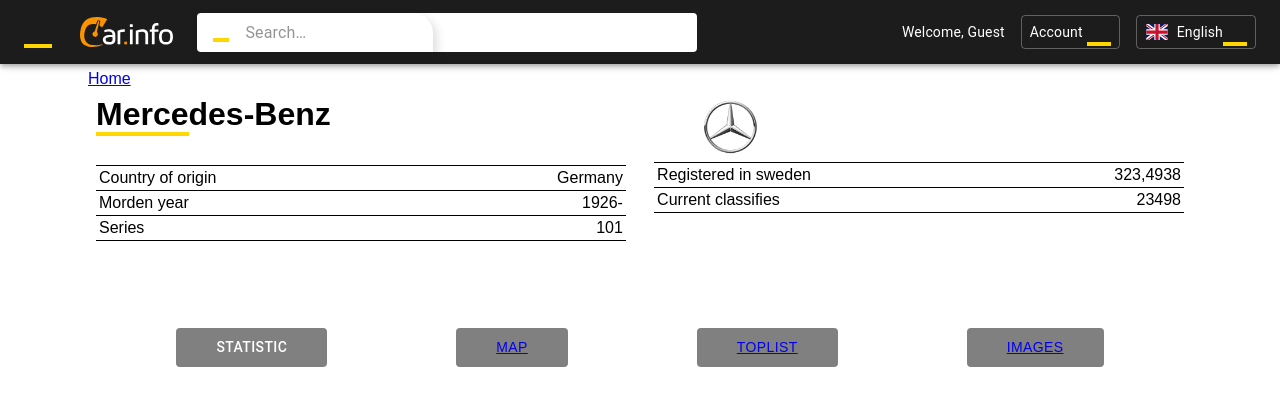
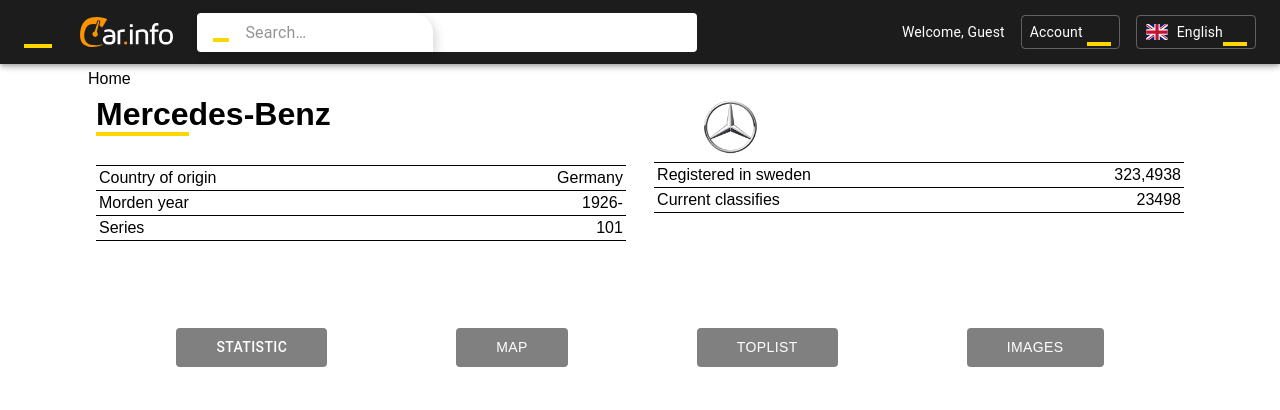
Before and after one commit to ocjdagreat1/car-brand-project, a React (Vite) app: page /brand/mercedes-benz in a window 1280 px wide. Shown: the top 410 px of the page. Built offline with nearby package versions, Linux system fonts and the light colour scheme; some icons are missing.

Commit message:
new changes

```diff
--- a/src/components/MercedesIntro.jsx
+++ b/src/components/MercedesIntro.jsx
@@ -44,13 +44,13 @@
         <Button sx={{padding:'7px 40px', backgroundColor:'gray', color:'white' }}>Statistic</Button>
       </Box>
       <Box>
-        <Button sx={{padding:'7px 40px', backgroundColor:'gray', color:'white' }}><Link to='/Benzmap'>Map</Link></Button>
+        <Button sx={{padding:'7px 40px', backgroundColor:'gray', color:'white' }}><Link to='/Benzmap'style={{textDecoration:"none",color:"white"}}>Map</Link></Button>
       </Box>
       <Box>
-        <Button sx={{padding:'7px 40px', backgroundColor:'gray', color:'white' }}><Link to='/Benztable'>Toplist</Link></Button>
+        <Button sx={{padding:'7px 40px', backgroundColor:'gray', color:'white' }}><Link to='/Benztable' style={{textDecoration:"none",color:"white"}}>Toplist</Link></Button>
       </Box>
       <Box>
-        <Button sx={{padding:'7px 40px', backgroundColor:'gray', color:'white' }}><Link to='/Benzcard'>Images</Link></Button>
+        <Button sx={{padding:'7px 40px', backgroundColor:'gray', color:'white' }}><Link to='/Benzcard'style={{textDecoration:"none",color:"white"}}>Images</Link></Button>
       </Box>
 
     </Container>
--- a/src/components/Volvointro.jsx
+++ b/src/components/Volvointro.jsx
@@ -43,13 +43,13 @@
         <Button sx={{padding:'7px 40px', backgroundColor:'gray', color:'white' }}>Statistic</Button>
       </Box>
       <Box>
-        <Button sx={{padding:'7px 40px', backgroundColor:'gray', color:'white' }}><Link to='/Volvomap'>Map</Link></Button>
+        <Button sx={{padding:'7px 40px', backgroundColor:'gray', color:'white' }}><Link to='/Volvomap' style={{textDecoration:"none",color:"white"}}>Map</Link></Button>
       </Box>
       <Box>
-        <Button sx={{padding:'7px 40px', backgroundColor:'gray', color:'white' }}><Link to='/Volvotable'>Toplist</Link></Button>
+        <Button sx={{padding:'7px 40px', backgroundColor:'gray', color:'white' }}><Link to='/Volvotable' style={{textDecoration:"none",color:"white"}}>Toplist</Link></Button>
       </Box>
       <Box>
-        <Button sx={{padding:'7px 40px', backgroundColor:'gray', color:'white' }}><Link to='/Volvocard'>Images</Link></Button>
+        <Button sx={{padding:'7px 40px', backgroundColor:'gray', color:'white' }}><Link to='/Volvocard' style={{textDecoration:"none",color:"white"}}>Images</Link></Button>
       </Box>
 
     </Container>
--- a/src/pages/Mercedes.jsx
+++ b/src/pages/Mercedes.jsx
@@ -7,13 +7,14 @@
 import { Container } from '@mui/material'
 import Appbar from '../components/Appbar'
 import Benzdealerprofile from '../components/Benzdealerprofie'
+import {Link} from "react-router-dom"
 
 const Mercedes = () => {
   return (
     <>
     <Appbar/>
     <Container maxWidth='2000px' sx={{paddingTop:'70px', width:'90%' }}>
-     <a href="#">Home</a>
+     <Link to  ="/" style={{textDecoration:"none",color:"Black"}}>Home</Link>
     <MercedesIntro/>
     <Benzcard />
     <Benztable/>
```
